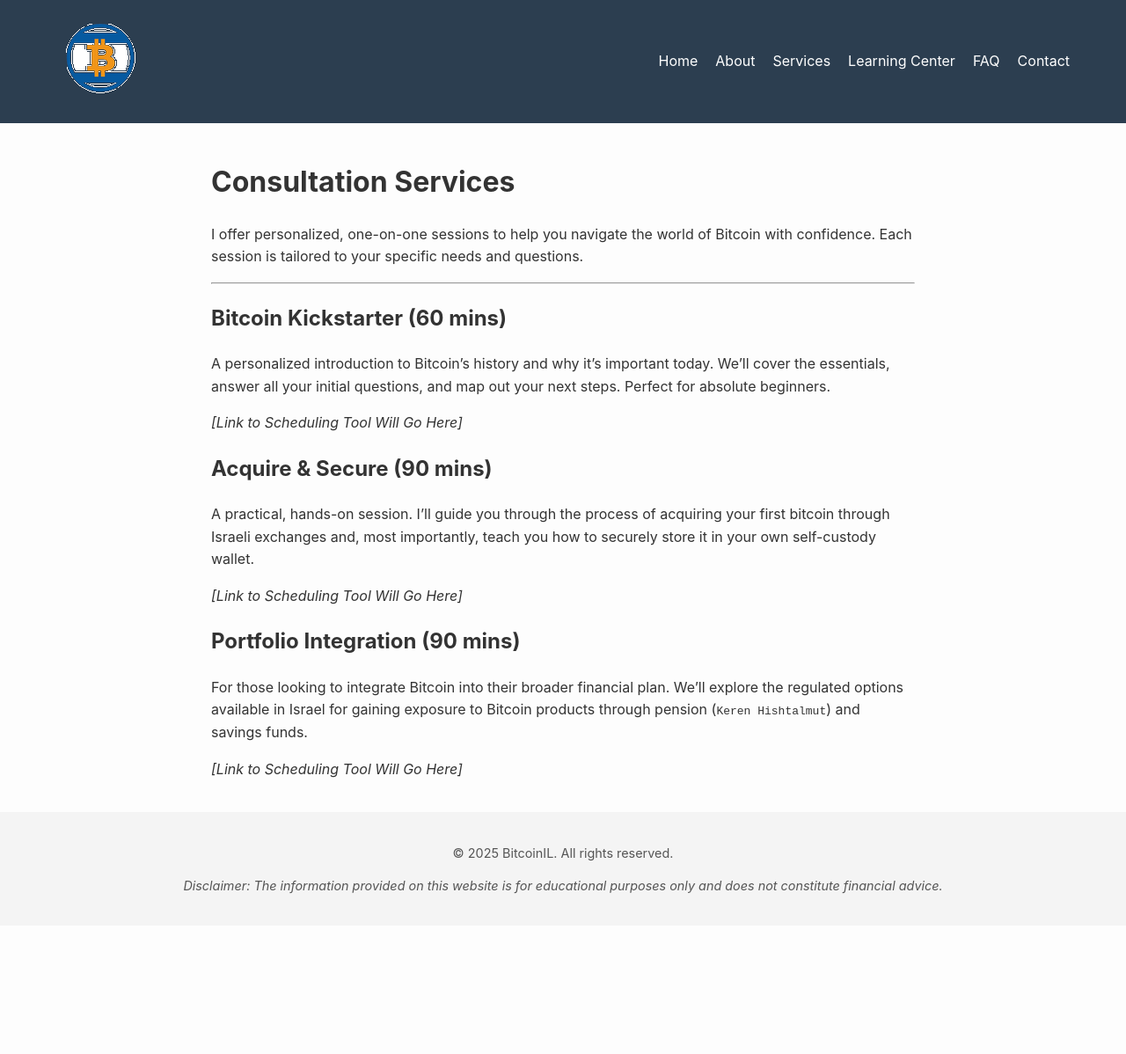
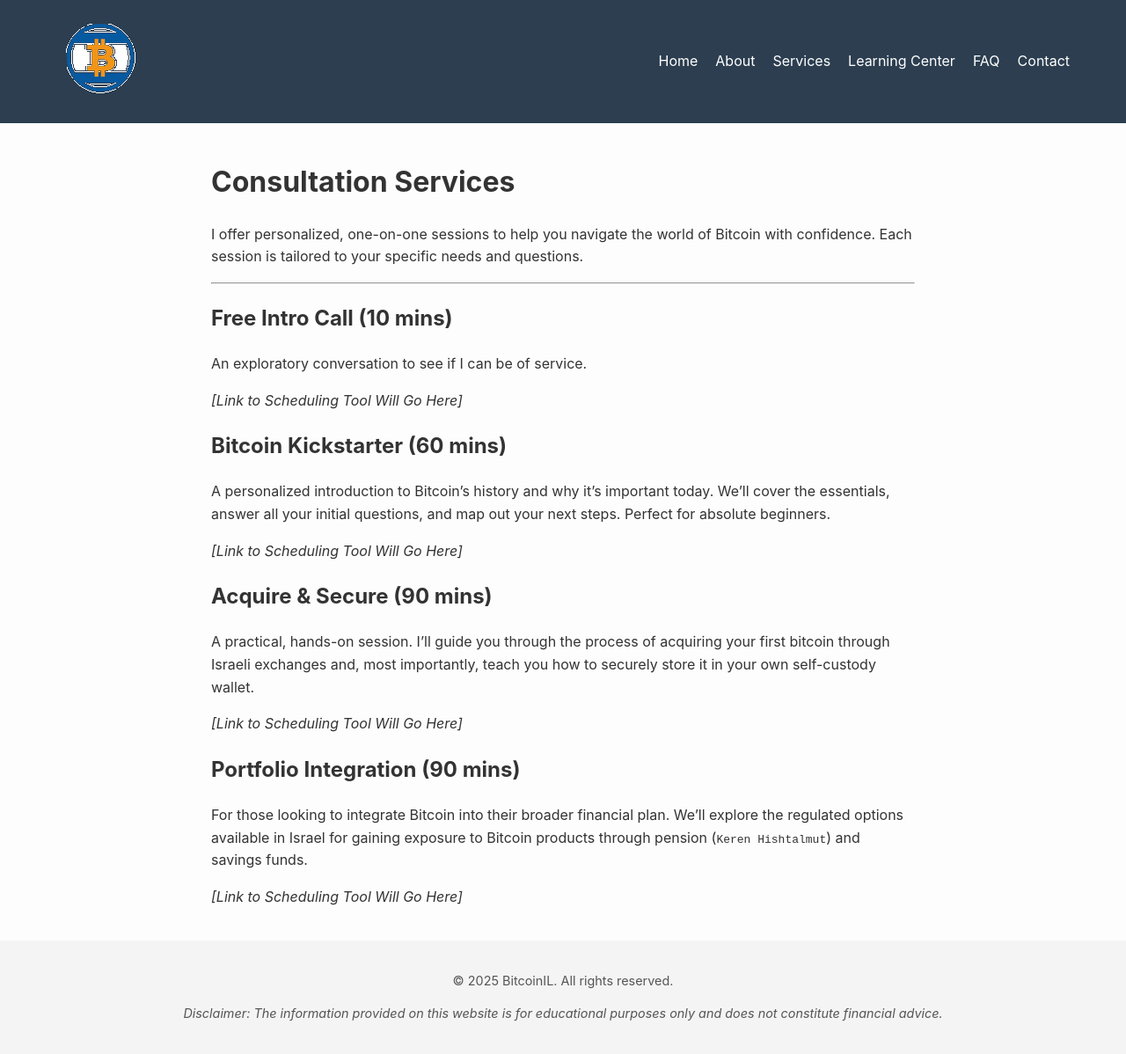
Before and after one commit to YaronWhite86/bitcoin-consulting-israel-staging.github.io, a Jekyll site: the page built from services.md, in a window 1280 px wide. Shown: the whole page at 88% size. Built offline with Jekyll 4.4.1, drawn with Linux system fonts in a browser that asks for light colours; before the commit the page ends 1052 px from its top, so only the background shows below that.

Commit message:
Update services.md
include 10 minute call

```diff
--- a/services.md
+++ b/services.md
@@ -8,6 +8,10 @@ title: Services
 I offer personalized, one-on-one sessions to help you navigate the world of Bitcoin with confidence. Each session is tailored to your specific needs and questions.
 
 ---
+## Free Intro Call (10 mins)
+An exploratory conversation to see if I can be of service.
+
+*[Link to Scheduling Tool Will Go Here]*
 
 ## Bitcoin Kickstarter (60 mins)
 A personalized introduction to Bitcoin's history and why it's important today. We'll cover the essentials, answer all your initial questions, and map out your next steps. Perfect for absolute beginners.
```
